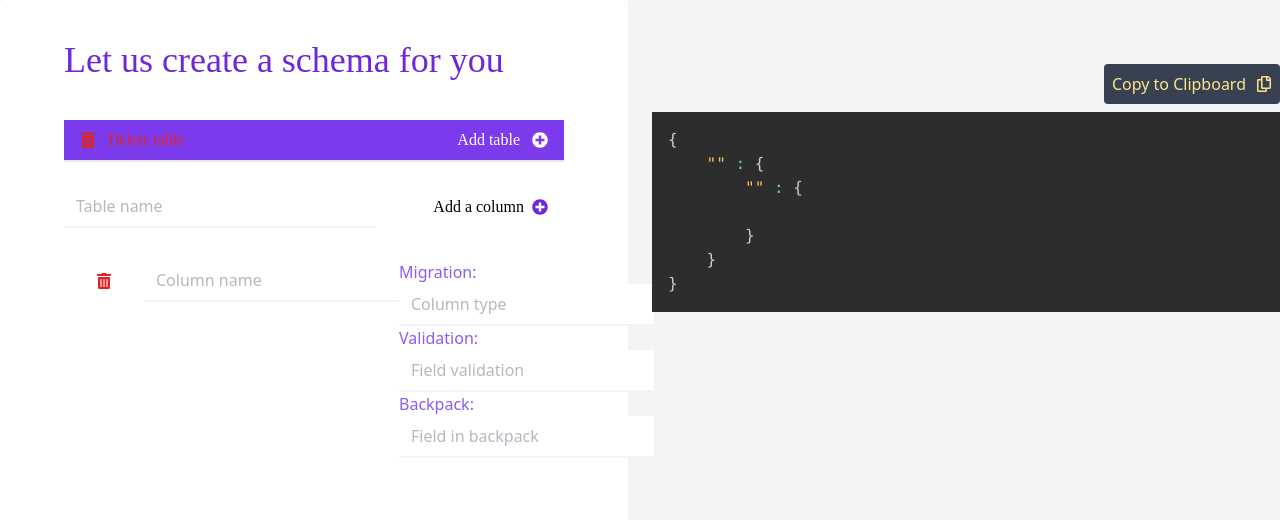
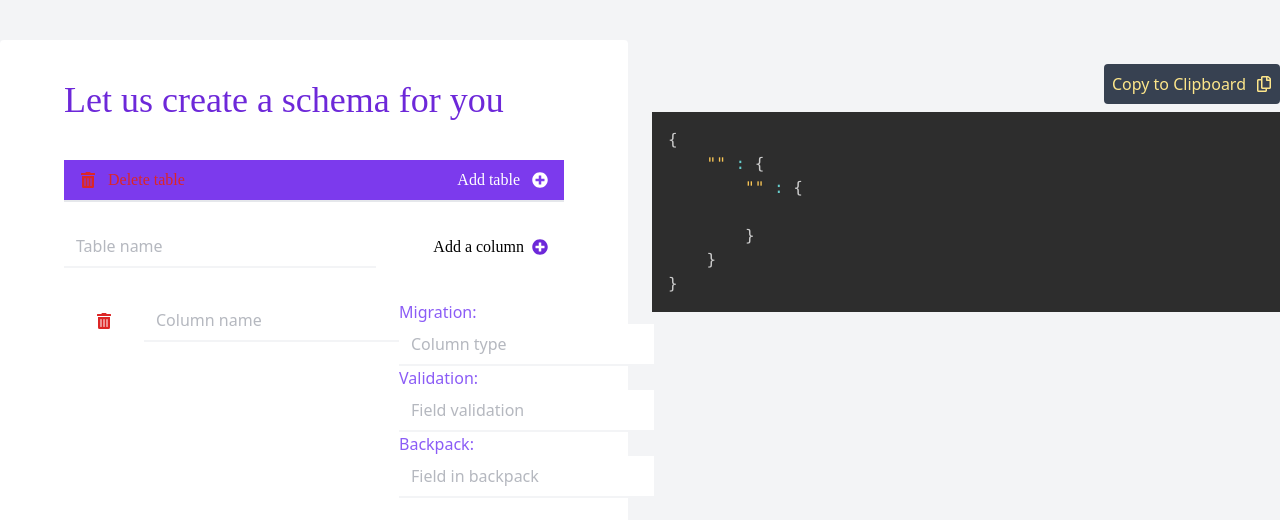
Before and after one commit to joegabdelsater/catapult-gui, a React (Create React App) app: page / in a window 1280 px wide. Shown: the top 520 px of the page. Built offline with nearby package versions, Linux system fonts and the light colour scheme.

Commit message:
fixed top padding

```diff
--- a/src/App.js
+++ b/src/App.js
@@ -10,7 +10,7 @@ const App = () => {
       <div className="bg-gray-100 min-h-screen">
         <div className="container">
           <div className="grid sm:grid-cols-1 md:grid-cols-1 lg:grid-cols-2 gap-6">
-            <div className="bg-white rounded py-10 px-16">
+            <div className="bg-white rounded py-10 px-16 mt-10">
               <h1 className="text-4xl font-title text-purple-700">Let us create a schema for you</h1>
               <Form />
             </div>
```
